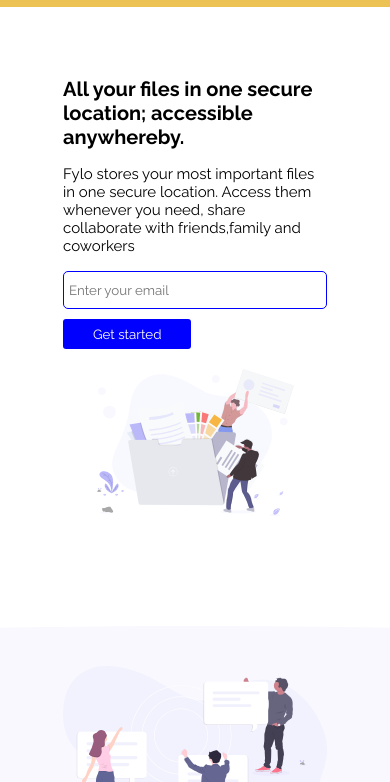
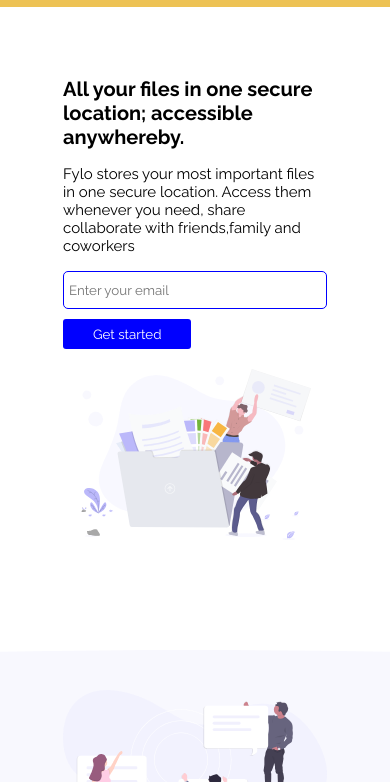
Before and after one commit to FORTUNE-ELKASSY/FYLO, a plain HTML site: page index.html in a window 390 px wide. Shown: the part 62-844 px from the top of the page. Drawn offline with nearby package versions, Linux system fonts and the light colour scheme.

Commit message:
made an update

```diff
--- a/css/style.css
+++ b/css/style.css
@@ -236,7 +236,9 @@ a{
     .herotext{
         width: 80%;
     }
-
+    #hero img{
+        width: 70%;
+    }
     #tame{
       flex-direction: column-reverse;
     }
```
